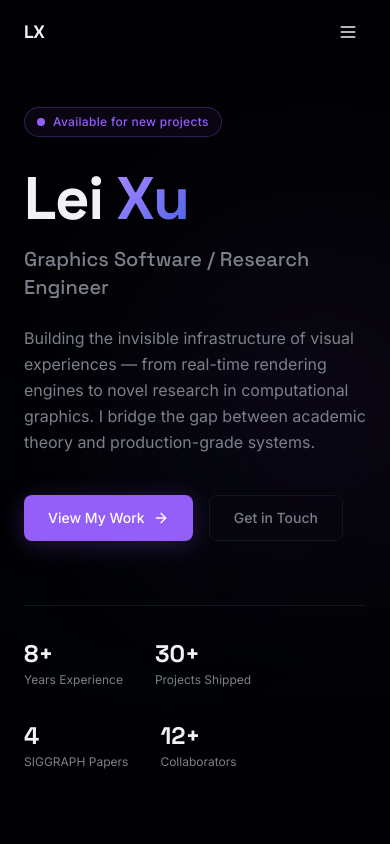
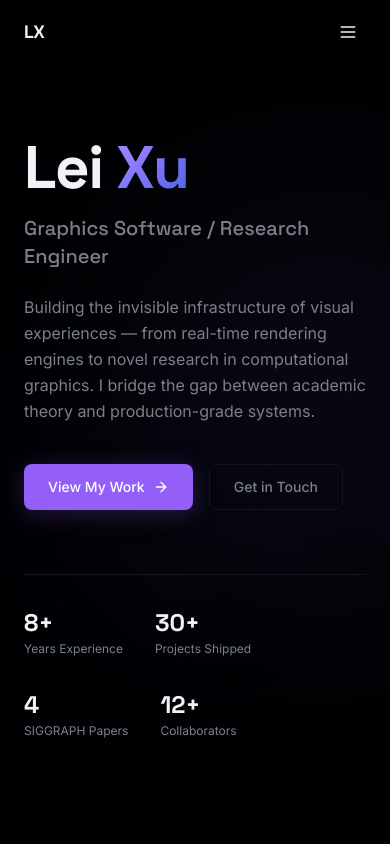
Before and after one commit to xuleidawang/xuleidawang.github.io, a React (Vite) app: page / in a window 390 px wide. Shown: the top 844 px of the page. Built offline with nearby package versions, Linux system fonts and the light colour scheme.

Commit message:
UI tweaks: remove available badge, rename section to Blog, remove testimonials

```diff
--- a/src/pages/Home.tsx
+++ b/src/pages/Home.tsx
@@ -455,22 +455,6 @@ export default function Home() {
 
         <div className="max-w-6xl mx-auto px-6 relative z-10 pt-24 pb-16 w-full">
           <div className="max-w-3xl">
-            <div
-              className="inline-flex items-center gap-2 px-3 py-1.5 rounded-full mb-8 animate-fade-in"
-              style={{
-                border: "1px solid oklch(0.62 0.22 295 / 0.3)",
-                background: "oklch(0.62 0.22 295 / 0.06)",
-              }}
-            >
-              <span
-                className="w-2 h-2 rounded-full"
-                style={{ background: "oklch(0.62 0.22 295)", animation: "pulse 2s infinite" }}
-              />
-              <span className="text-xs font-medium tracking-wide" style={{ color: "oklch(0.62 0.22 295)" }}>
-                Available for new projects
-              </span>
-            </div>
-
             <h1 className="font-display text-6xl md:text-7xl lg:text-8xl font-bold tracking-tight mb-4 animate-fade-in-up">
               <span style={{ color: "oklch(0.96 0.005 265)" }}>Lei</span>{" "}
               <span className="text-gradient-purple">Xu</span>
@@ -584,8 +568,7 @@ export default function Home() {
           <SectionLabel>Writing & Research</SectionLabel>
           <div className="flex flex-col md:flex-row md:items-end justify-between gap-4 mb-12">
             <h2 className="font-display text-3xl md:text-4xl font-bold max-w-lg" style={{ color: "oklch(0.96 0.005 265)" }}>
-              Case studies &{" "}
-              <span className="text-gradient-purple">deep dives</span>
+              <span className="text-gradient-purple">Blog</span>
             </h2>
             <Link
               to="/blog"
@@ -731,20 +714,6 @@ export default function Home() {
         </div>
       </section>
 
-      {/* ── Testimonials ──────────────────────────────────────────────────── */}
-      <section id="testimonials" className="section-padding" style={{ borderTop: "1px solid oklch(0.20 0.015 265)" }}>
-        <div className="max-w-6xl mx-auto px-6">
-          <SectionLabel>Collaborators</SectionLabel>
-          <h2 className="font-display text-3xl md:text-4xl font-bold mb-12 max-w-lg" style={{ color: "oklch(0.96 0.005 265)" }}>
-            What people{" "}
-            <span className="text-gradient-purple">say</span>
-          </h2>
-          <div className="max-w-2xl mx-auto">
-            <TestimonialCarousel />
-          </div>
-        </div>
-      </section>
-
       <Footer />
     </div>
   );
```
